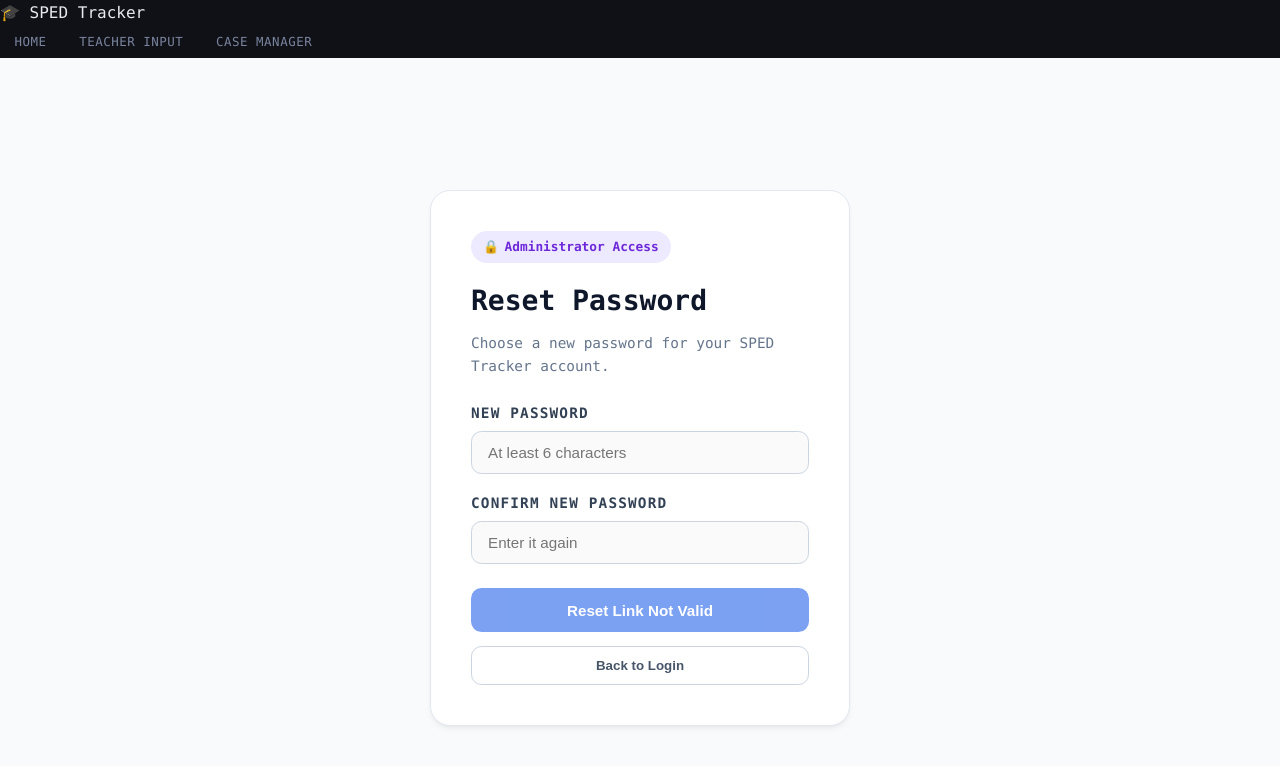
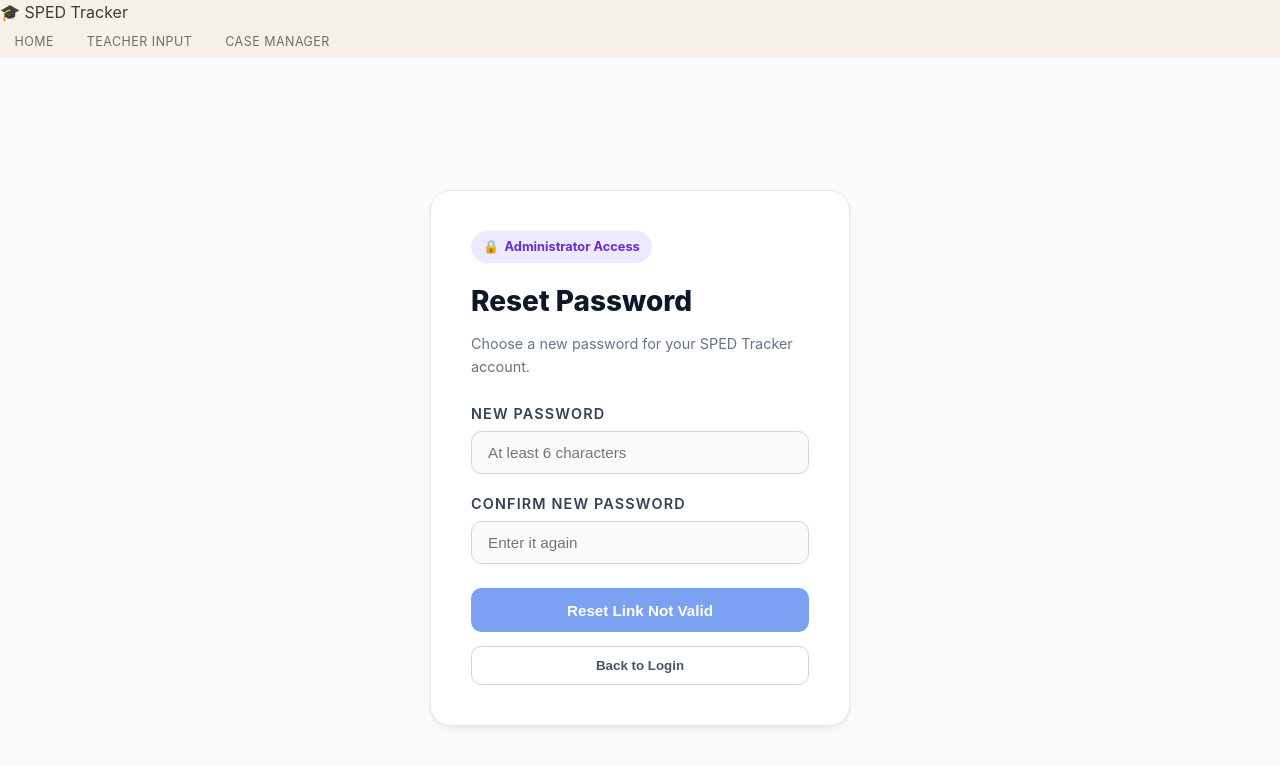
Before and after one commit to jjester58-eng/sped-tracker, a Next.js app: page /admin/reset-password in a window 1280 px wide. Shown: the top 766 px of the page. Built offline with nearby package versions, Linux system fonts and the light colour scheme; no server answers.

Commit message:
Apply warm calm light theme for long screen use

```diff
--- a/app/globals.css
+++ b/app/globals.css
@@ -1,28 +1,28 @@
-/* entire updated CSS content */
+/* Warm, calm workspace theme — designed for comfortable long-session screen use */
 :root {
-  --bg: #0f1117;
-  --surface: #181c27;
-  --surface-2: #1e2436;
-  --border: #2a3049;
-  --border-light: #364060;
-  --accent: #4f8ef7;
-  --accent-2: #7b5ea7;
-  --success: #3ecf8e;
-  --warning: #f5a623;
-  --danger: #e05c5c;
-  --text: #e8eaf0;
-  --text-muted: #7a849e;
-  --text-dim: #4a5168;
+  --bg: #f5f0e8;
+  --surface: #fffaf3;
+  --surface-2: #eee7dc;
+  --border: #d9cfc1;
+  --border-light: #c9bca9;
+  --accent: #a85f46;
+  --accent-2: #6f7d78;
+  --success: #657b69;
+  --warning: #b98245;
+  --danger: #b45f5f;
+  --text: #3f3b36;
+  --text-muted: #746d64;
+  --text-dim: #9a9187;
   --radius: 8px;
   --radius-lg: 14px;
-  --shadow: 0 4px 24px rgba(0,0,0,0.4);
-  --font-mono: ui-monospace, 'Cascadia Code', 'Fira Code', 'Consolas', monospace;
-  --font-display: Georgia, 'Times New Roman', serif;
+  --shadow: 0 4px 20px rgba(80,65,50,0.08);
+  --font-mono: Inter, ui-sans-serif, system-ui, -apple-system, BlinkMacSystemFont, 'Segoe UI', sans-serif;
+  --font-display: Inter, ui-sans-serif, system-ui, -apple-system, BlinkMacSystemFont, 'Segoe UI', sans-serif;
 }
 
 *, *::before, *::after { box-sizing: border-box; margin: 0; padding: 0; }
 
-html { font-size: 16px; }
+html { font-size: 16px; color-scheme: light; }
 
 body {
   background: var(--bg);
@@ -44,18 +44,11 @@ body {
   position: sticky;
   top: 0;
   z-index: 100;
+  box-shadow: 0 1px 8px rgba(80,65,50,0.05);
 }
 
-.nav-brand {
-  display: flex;
-  align-items: center;
-  gap: 0.6rem;
-}
-
-.nav-logo {
-  color: var(--accent);
-  font-size: 1.2rem;
-}
+.nav-brand { display: flex; align-items: center; gap: 0.6rem; }
+.nav-logo { color: var(--accent); font-size: 1.2rem; }
 
 .nav-title {
   font-family: var(--font-display);
@@ -65,10 +58,7 @@ body {
   letter-spacing: 0.01em;
 }
 
-.nav-links {
-  display: flex;
-  gap: 0.25rem;
-}
+.nav-links { display: flex; gap: 0.25rem; }
 
 .nav-link {
   color: var(--text-muted);
@@ -81,43 +71,23 @@ body {
   text-transform: uppercase;
 }
 
-.nav-link:hover {
-  color: var(--text);
-  background: var(--surface-2);
-}
+.nav-link:hover { color: var(--accent); background: var(--surface-2); }
 
 /* MAIN */
-.main-content {
-  padding: 2.5rem 2rem;
-  max-width: 1100px;
-  margin: 0 auto;
-}
+.main-content { padding: 2.5rem 2rem; max-width: 1100px; margin: 0 auto; }
 
 /* PAGE HEADER */
-.page-header {
-  margin-bottom: 2rem;
-}
-
+.page-header { margin-bottom: 2rem; }
 .page-title {
   font-family: var(--font-display);
   font-size: 2rem;
-  font-weight: 300;
+  font-weight: 500;
   color: var(--text);
   letter-spacing: -0.02em;
   line-height: 1.2;
 }
-
-.page-title span {
-  color: var(--accent);
-  font-style: italic;
-}
-
-.page-subtitle {
-  color: var(--text-muted);
-  font-size: 0.82rem;
-  margin-top: 0.4rem;
-  letter-spacing: 0.02em;
-}
+.page-title span { color: var(--accent); font-style: normal; }
+.page-subtitle { color: var(--text-muted); font-size: 0.86rem; margin-top: 0.4rem; letter-spacing: 0.01em; }
 
 /* CARDS */
 .card {
@@ -126,8 +96,8 @@ body {
   border-radius: var(--radius-lg);
   padding: 1.5rem;
   margin-bottom: 1.25rem;
+  box-shadow: var(--shadow);
 }
-
 .card-title {
   font-family: var(--font-display);
   font-size: 1rem;
@@ -138,7 +108,6 @@ body {
   align-items: center;
   gap: 0.5rem;
 }
-
 .card-title::before {
   content: '';
   display: block;
@@ -149,61 +118,32 @@ body {
 }
 
 /* FORM ELEMENTS */
-.form-row {
-  display: grid;
-  grid-template-columns: repeat(auto-fill, minmax(220px, 1fr));
-  gap: 1rem;
-  margin-bottom: 1rem;
-}
-
-.form-group {
-  display: flex;
-  flex-direction: column;
-  gap: 0.4rem;
-}
-
-label {
-  font-size: 0.72rem;
-  text-transform: uppercase;
-  letter-spacing: 0.08em;
-  color: var(--text-muted);
-}
+.form-row { display: grid; grid-template-columns: repeat(auto-fill, minmax(220px, 1fr)); gap: 1rem; margin-bottom: 1rem; }
+.form-group { display: flex; flex-direction: column; gap: 0.4rem; }
+label { font-size: 0.72rem; text-transform: uppercase; letter-spacing: 0.08em; color: var(--text-muted); }
 
 select,
 input[type="text"],
 input[type="email"],
 input[type="date"],
 textarea {
-  background: var(--surface-2);
+  background: #fbf7f0;
   border: 1px solid var(--border);
   border-radius: var(--radius);
-  /* Make form controls inherit the surrounding text color so pages that use a light background and set a dark text color render correctly.
-     This prevents the white-on-white / black-on-black contrast issues when inline styles change background color without also setting the color. */
-  color: inherit;
+  color: var(--text);
   font-family: var(--font-mono);
   font-size: 0.85rem;
   padding: 0.55rem 0.75rem;
   width: 100%;
   outline: none;
-  transition: border-color 0.15s;
+  transition: border-color 0.15s, box-shadow 0.15s;
   appearance: none;
 }
-
 select:focus,
 input:focus,
-textarea:focus {
-  border-color: var(--accent);
-}
-
-select option {
-  background: var(--surface-2);
-  color: inherit;
-}
-
-textarea {
-  resize: vertical;
-  min-height: 80px;
-}
+textarea:focus { border-color: var(--accent); box-shadow: 0 0 0 3px rgba(168,95,70,0.10); }
+select option { background: var(--surface); color: var(--text); }
+textarea { resize: vertical; min-height: 80px; }
 
 /* BUTTONS */
 .btn {
@@ -220,255 +160,66 @@ textarea {
   cursor: pointer;
   transition: all 0.15s;
 }
-
-.btn-primary {
-  background: var(--accent);
-  color: #fff;
-}
-
+.btn-primary { background: var(--accent); color: #fffaf3; }
 .btn-primary:hover { opacity: 0.88; }
-
-.btn-success {
-  background: var(--success);
-  color: #0a2018;
-}
-
+.btn-success { background: var(--success); color: #fffaf3; }
 .btn-success:hover { opacity: 0.88; }
-
-.btn-ghost {
-  background: transparent;
-  color: var(--text-muted);
-  border: 1px solid var(--border);
-}
-
-.btn-ghost:hover {
-  color: var(--text);
-  border-color: var(--border-light);
-}
-
-.btn-danger {
-  background: var(--danger);
-  color: #fff;
-}
-
-.btn-danger:hover { opacity: 0.85; }
-
-.btn-sm {
-  padding: 0.35rem 0.75rem;
-  font-size: 0.72rem;
-}
-
-.btn-row {
-  display: flex;
-  gap: 0.75rem;
-  margin-top: 1.25rem;
-  flex-wrap: wrap;
-}
+.btn-ghost { background: transparent; color: var(--text-muted); border: 1px solid var(--border); }
+.btn-ghost:hover { color: var(--text); border-color: var(--border-light); background: var(--surface-2); }
+.btn-danger { background: var(--danger); color: #fffaf3; }
+.btn-danger:hover { opacity: 0.88; }
+.btn-sm { padding: 0.35rem 0.75rem; font-size: 0.72rem; }
+.btn-row { display: flex; gap: 0.75rem; margin-top: 1.25rem; flex-wrap: wrap; }
 
 /* TABLE */
-.table-wrap {
-  overflow-x: auto;
-  border-radius: var(--radius);
-  border: 1px solid var(--border);
-}
-
-table {
-  width: 100%;
-  border-collapse: collapse;
-  font-size: 0.82rem;
-}
-
-thead tr {
-  background: var(--surface-2);
-}
-
-th {
-  text-align: left;
-  padding: 0.6rem 0.9rem;
-  color: var(--text-muted);
-  font-size: 0.7rem;
-  text-transform: uppercase;
-  letter-spacing: 0.08em;
-  font-weight: 500;
-  border-bottom: 1px solid var(--border);
-  white-space: nowrap;
-}
-
-td {
-  padding: 0.6rem 0.9rem;
-  border-bottom: 1px solid var(--border);
-  color: var(--text);
-  vertical-align: middle;
-}
-
+.table-wrap { overflow-x: auto; border-radius: var(--radius); border: 1px solid var(--border); }
+table { width: 100%; border-collapse: collapse; font-size: 0.82rem; }
+thead tr { background: var(--surface-2); }
+th { text-align: left; padding: 0.6rem 0.9rem; color: var(--text-muted); font-size: 0.7rem; text-transform: uppercase; letter-spacing: 0.08em; font-weight: 600; border-bottom: 1px solid var(--border); white-space: nowrap; }
+td { padding: 0.6rem 0.9rem; border-bottom: 1px solid var(--border); color: var(--text); vertical-align: middle; }
 tr:last-child td { border-bottom: none; }
-
-tr:hover td { background: rgba(255,255,255,0.02); }
+tr:hover td { background: rgba(120,90,60,0.035); }
 
 /* STUDENT MULTI-SELECT */
-.student-grid {
-  display: grid;
-  grid-template-columns: repeat(auto-fill, minmax(200px, 1fr));
-  gap: 0.6rem;
-  margin-top: 0.5rem;
-}
-
-.student-chip {
-  display: flex;
-  align-items: center;
-  gap: 0.6rem;
-  padding: 0.55rem 0.85rem;
-  background: var(--surface-2);
-  border: 1px solid var(--border);
-  border-radius: var(--radius);
-  cursor: pointer;
-  transition: all 0.15s;
-  font-size: 0.82rem;
-  user-select: none;
-}
-
-.student-chip:hover {
-  border-color: var(--border-light);
-}
-
-.student-chip.selected {
-  border-color: var(--accent);
-  background: rgba(79, 142, 247, 0.1);
-  color: var(--accent);
-}
-
-.student-chip .check {
-  width: 16px;
-  height: 16px;
-  border-radius: 4px;
-  border: 1.5px solid var(--border-light);
-  flex-shrink: 0;
-  display: flex;
-  align-items: center;
-  justify-content: center;
-  font-size: 10px;
-  transition: all 0.15s;
-}
-
-.student-chip.selected .check {
-  background: var(--accent);
-  border-color: var(--accent);
-  color: #fff;
-}
+.student-grid { display: grid; grid-template-columns: repeat(auto-fill, minmax(200px, 1fr)); gap: 0.6rem; margin-top: 0.5rem; }
+.student-chip { display: flex; align-items: center; gap: 0.6rem; padding: 0.55rem 0.85rem; background: var(--surface-2); border: 1px solid var(--border); border-radius: var(--radius); cursor: pointer; transition: all 0.15s; font-size: 0.82rem; user-select: none; }
+.student-chip:hover { border-color: var(--border-light); }
+.student-chip.selected { border-color: var(--accent); background: rgba(168,95,70,0.09); color: var(--accent); }
+.student-chip .check { width: 16px; height: 16px; border-radius: 4px; border: 1.5px solid var(--border-light); flex-shrink: 0; display: flex; align-items: center; justify-content: center; font-size: 10px; transition: all 0.15s; }
+.student-chip.selected .check { background: var(--accent); border-color: var(--accent); color: #fff; }
 
 /* UPLOAD ZONE */
-.upload-zone {
-  border: 2px dashed var(--border-light);
-  border-radius: var(--radius-lg);
-  padding: 2.5rem;
-  text-align: center;
-  cursor: pointer;
-  transition: all 0.2s;
-  background: var(--surface-2);
-}
-
+.upload-zone { border: 2px dashed var(--border-light); border-radius: var(--radius-lg); padding: 2.5rem; text-align: center; cursor: pointer; transition: all 0.2s; background: var(--surface-2); }
 .upload-zone:hover,
-.upload-zone.drag-over {
-  border-color: var(--accent);
-  background: rgba(79, 142, 247, 0.05);
-}
-
-.upload-icon {
-  font-size: 2rem;
-  margin-bottom: 0.75rem;
-  display: block;
-}
-
-.upload-label {
-  color: var(--text-muted);
-  font-size: 0.82rem;
-}
-
-.upload-label strong {
-  color: var(--accent);
-}
+.upload-zone.drag-over { border-color: var(--accent); background: rgba(168,95,70,0.05); }
+.upload-icon { font-size: 2rem; margin-bottom: 0.75rem; display: block; }
+.upload-label { color: var(--text-muted); font-size: 0.82rem; }
+.upload-label strong { color: var(--accent); }
 
 /* TABS */
-.tabs {
-  display: flex;
-  gap: 0;
-  border-bottom: 1px solid var(--border);
-  margin-bottom: 1.5rem;
-}
-
-.tab {
-  padding: 0.65rem 1.25rem;
-  font-size: 0.78rem;
-  text-transform: uppercase;
-  letter-spacing: 0.06em;
-  color: var(--text-muted);
-  cursor: pointer;
-  border: none;
-  background: none;
-  font-family: var(--font-mono);
-  border-bottom: 2px solid transparent;
-  margin-bottom: -1px;
-  transition: all 0.15s;
-}
-
+.tabs { display: flex; gap: 0; border-bottom: 1px solid var(--border); margin-bottom: 1.5rem; }
+.tab { padding: 0.65rem 1.25rem; font-size: 0.78rem; text-transform: uppercase; letter-spacing: 0.06em; color: var(--text-muted); cursor: pointer; border: none; background: none; font-family: var(--font-mono); border-bottom: 2px solid transparent; margin-bottom: -1px; transition: all 0.15s; }
 .tab:hover { color: var(--text); }
-
-.tab.active {
-  color: var(--accent);
-  border-bottom-color: var(--accent);
-}
+.tab.active { color: var(--accent); border-bottom-color: var(--accent); }
 
 /* BADGES */
-.badge {
-  display: inline-flex;
-  align-items: center;
-  padding: 0.2rem 0.55rem;
-  border-radius: 4px;
-  font-size: 0.68rem;
-  text-transform: uppercase;
-  letter-spacing: 0.07em;
-  font-weight: 500;
-}
-
-.badge-blue { background: rgba(79,142,247,0.15); color: var(--accent); }
-.badge-green { background: rgba(62,207,142,0.15); color: var(--success); }
-.badge-purple { background: rgba(123,94,167,0.15); color: #a47fd4; }
+.badge { display: inline-flex; align-items: center; padding: 0.2rem 0.55rem; border-radius: 4px; font-size: 0.68rem; text-transform: uppercase; letter-spacing: 0.07em; font-weight: 600; }
+.badge-blue { background: rgba(168,95,70,0.12); color: #8f513c; }
+.badge-green { background: rgba(101,123,105,0.14); color: #536b58; }
+.badge-purple { background: rgba(111,125,120,0.14); color: #5e6c68; }
 
 /* ALERTS */
-.alert {
-  padding: 0.75rem 1rem;
-  border-radius: var(--radius);
-  font-size: 0.82rem;
-  margin-bottom: 1rem;
-  display: flex;
-  align-items: flex-start;
-  gap: 0.6rem;
-}
-
-.alert-info { background: rgba(79,142,247,0.1); border: 1px solid rgba(79,142,247,0.25); color: #a0bef7; }
-.alert-success { background: rgba(62,207,142,0.1); border: 1px solid rgba(62,207,142,0.25); color: #7de8bf; }
-.alert-error { background: rgba(224,92,92,0.1); border: 1px solid rgba(224,92,92,0.25); color: #f0a0a0; }
+.alert { padding: 0.75rem 1rem; border-radius: var(--radius); font-size: 0.82rem; margin-bottom: 1rem; display: flex; align-items: flex-start; gap: 0.6rem; }
+.alert-info { background: rgba(111,125,120,0.10); border: 1px solid rgba(111,125,120,0.22); color: #56645f; }
+.alert-success { background: rgba(101,123,105,0.11); border: 1px solid rgba(101,123,105,0.24); color: #536b58; }
+.alert-error { background: rgba(180,95,95,0.10); border: 1px solid rgba(180,95,95,0.23); color: #934f4f; }
 
 /* EMPTY STATE */
-.empty-state {
-  text-align: center;
-  padding: 3rem 1rem;
-  color: var(--text-dim);
-  font-size: 0.82rem;
-}
-
-.empty-state-icon {
-  font-size: 2rem;
-  margin-bottom: 0.75rem;
-  display: block;
-}
+.empty-state { text-align: center; padding: 3rem 1rem; color: var(--text-dim); font-size: 0.82rem; }
+.empty-state-icon { font-size: 2rem; margin-bottom: 0.75rem; display: block; }
 
 /* DIVIDER */
-.divider {
-  border: none;
-  border-top: 1px solid var(--border);
-  margin: 1.25rem 0;
-}
+.divider { border: none; border-top: 1px solid var(--border); margin: 1.25rem 0; }
 
 /* SCROLLBAR */
 ::-webkit-scrollbar { width: 6px; height: 6px; }
```
